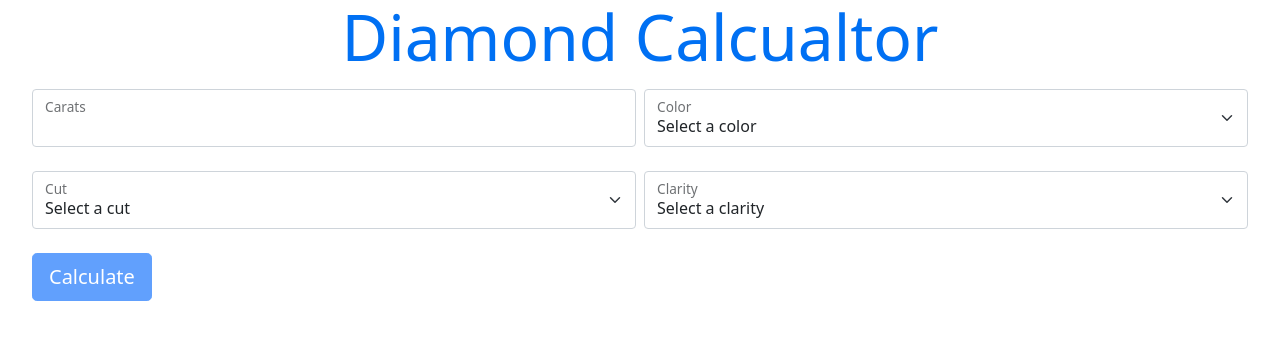
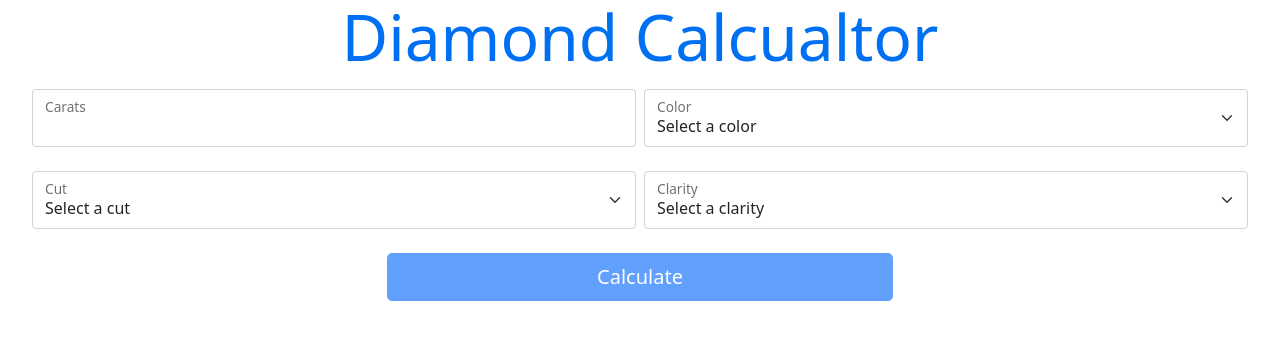
Before and after one commit to zidzinsky/react-diaomond-test, a Next.js app: page / in a window 1280 px wide. Shown: the top 340 px of the page. Built offline with nearby package versions, Linux system fonts and the light colour scheme.

Commit message:
Add bootstrap form

```diff
--- a/pages/index.js
+++ b/pages/index.js
@@ -2,7 +2,7 @@ import Head from 'next/head';
 import styles from '../styles/Home.module.css';
 import * as yup from 'yup';
 import { Formik } from 'formik';
-import { Button, Form, Row, Col, FloatingLabel } from 'react-bootstrap';
+import { Button, Form, Row, Col, FloatingLabel, Stack } from 'react-bootstrap';
 
 import 'bootstrap/dist/css/bootstrap.min.css';
 
@@ -106,9 +106,16 @@ export default function Home() {
                 <Form.Control.Feedback tooltip>Looks good!</Form.Control.Feedback>
               </Form.Group>
             </Row>
-            <Button variant="primary" size="lg" type="submit" disabled={Object.keys(errors).length > 0 || isSubmitting}>
-              Calculate
-            </Button>
+            <Stack className="col-md-5 mx-auto">
+              <Button
+                variant="primary"
+                size="lg"
+                type="submit"
+                disabled={Object.keys(errors).length > 0 || isSubmitting}
+              >
+                Calculate
+              </Button>
+            </Stack>
           </Form>
         )}
       </Formik>
```
